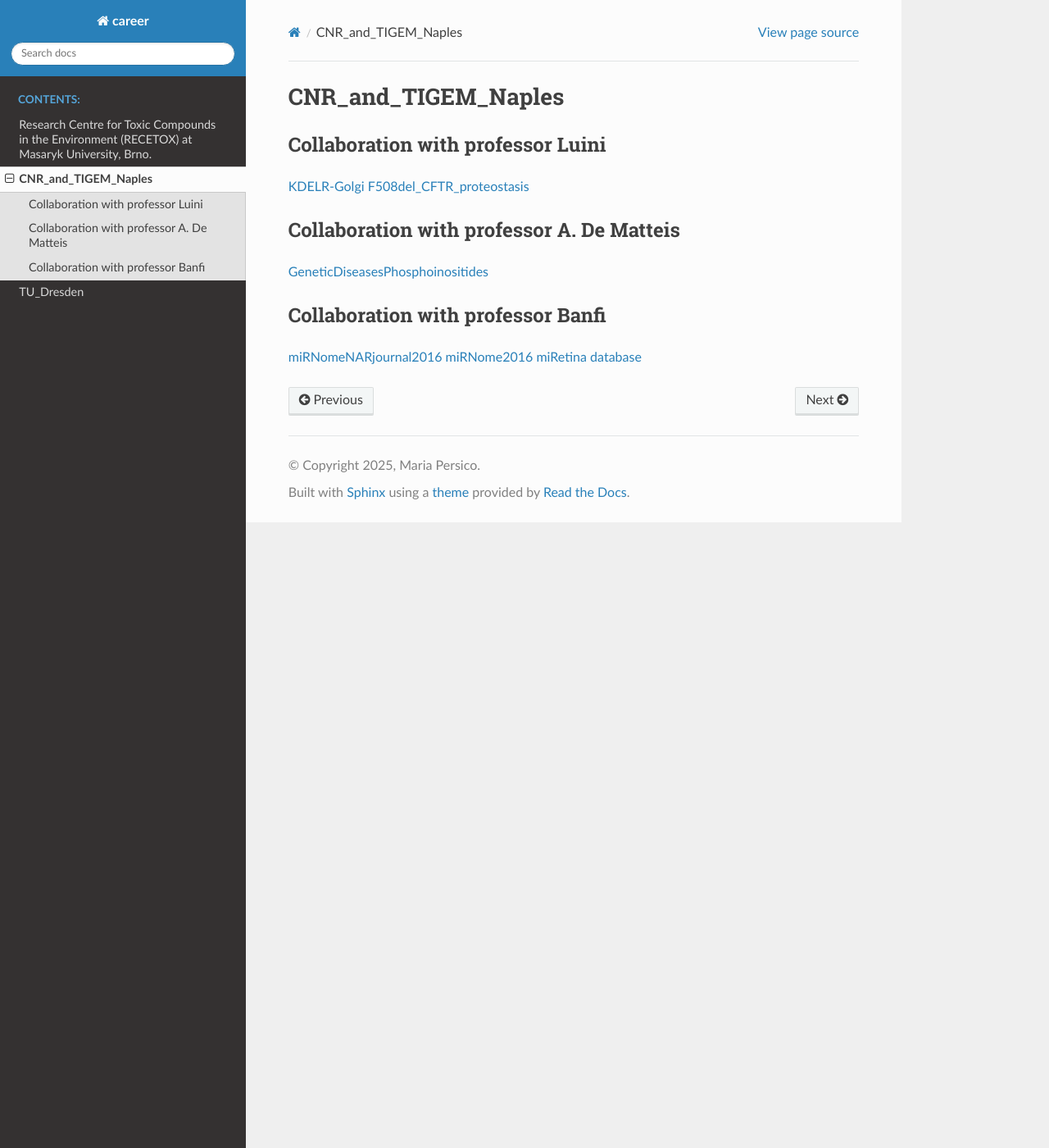
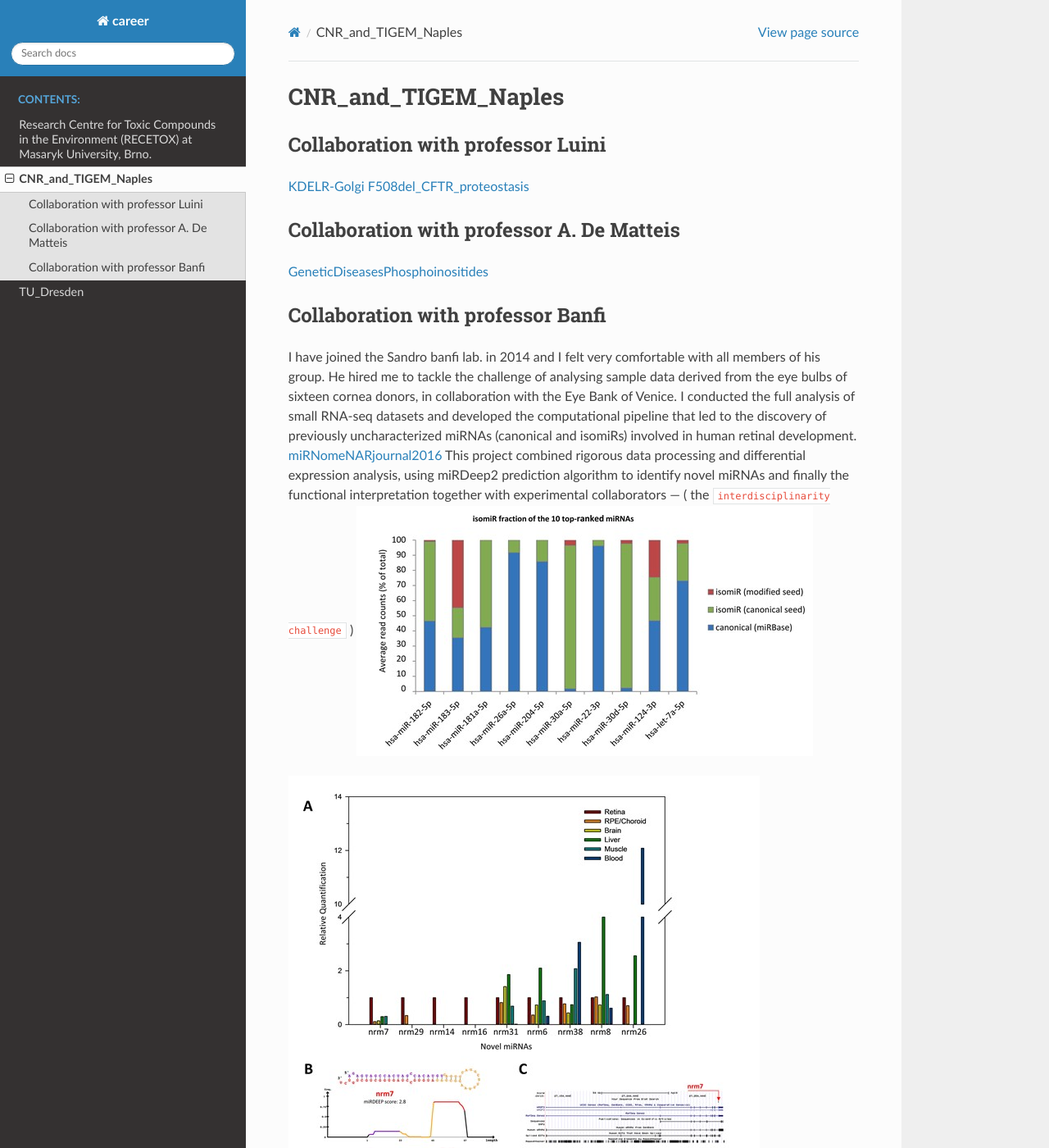
Before and after one commit to persicomaria/career_test, a Sphinx documentation site: the page built from doc/CNR_Naples.md, in a window 1280 px wide and 1400 px high. Shown: the whole window at 82% size. Built offline with Sphinx 7.4.7 and the Read the Docs theme 3.1.0, drawn with Linux system fonts in a browser that asks for light colours; pages that are not in the unit, such as notebooks, are missing from menus; some of the changed text lies outside the part shown.

Commit message:
comments on NAR paper added

```diff
--- a/doc/CNR_Naples.md
+++ b/doc/CNR_Naples.md
@@ -11,6 +11,17 @@
 
 
 ## Collaboration with professor Banfi
+
+I have joined the Sandro banfi lab. in 2014 and I felt very comfortable with all members of his group. He hired me to tackle the challenge of analysing sample data derived from the eye bulbs of sixteen cornea donors, in collaboration with the Eye Bank of Venice.
+I conducted the full analysis of small RNA-seq datasets and developed the computational pipeline that led to the discovery of previously uncharacterized miRNAs (canonical and isomiRs) involved in human retinal development.
 [miRNomeNARjournal2016](https://academic.oup.com/nar/article-abstract/44/4/1525/1854878)
+This project combined rigorous data processing and differential expression analysis, using miRDeep2 prediction algorithm to identify novel miRNAs and finally the functional interpretation together with experimental collaborators — ( the `interdisciplinarity challenge` )
+![isomirContr](fromNARpaper2026.png)
+
+![valNovel](validatedNovelmiRNA.png)
+
+The results of this great publication are still accessible here: [miRetina database at TIGEM ](https://miretina.tigem.it/)
+and here: [miRetina database 2](https://hdl.handle.net/11591/463043).
+
+The results have been presented at the ARVO Annual Meeting, held in Seattle, Wash., May 1-5, 2016.
 [miRNome2016](https://iovs.arvojournals.org/article.aspx?articleid=2560787)
-[miRetina database](https://hdl.handle.net/11591/463043)
```
Also changed, not shown: doc/fromNARpaper2026.png (added), doc/validatedNovelmiRNA.png (added).
